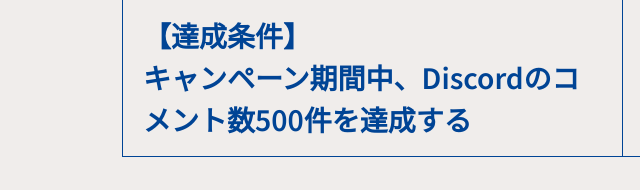
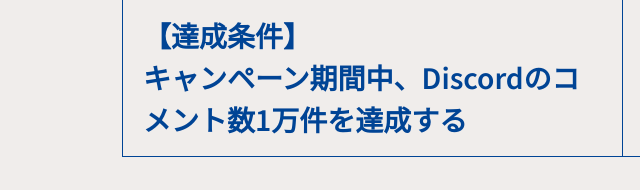
Before and after one commit to kozueisaka/kagemasu-20, a plain HTML site: page index.html in a window 1280 px wide. Shown: the part 5136-5326 px from the top of the page, 18-658 px from the left. Drawn offline with nearby package versions, Linux system fonts and the light colour scheme; files that its build step writes are made by us from their sources.

Commit message:
500件から1万件に修正

```diff
--- a/index.html
+++ b/index.html
@@ -220,7 +220,7 @@
 										<div class="condition">
 											<dl>
 												<dt>【達成条件】</dt>
-												<dd>キャンペーン期間中、<br class="u-hidden-md">Discordのコメント数500件を達成する</dd>
+												<dd>キャンペーン期間中、<br class="u-hidden-md">Discordのコメント数1万件を達成する</dd>
 											</dl>
 										</div>
 										<div class="rewards">
```
